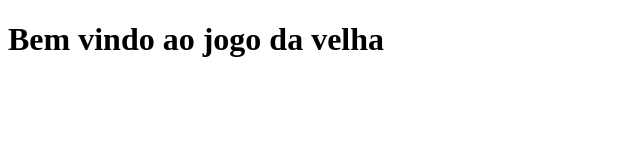
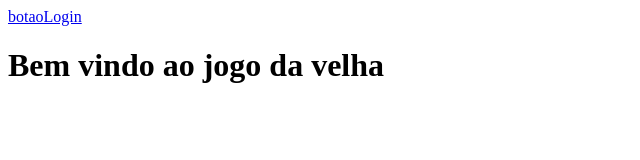
Before and after one commit to tiinsat/tic-tac-toe, a website: page public/index.html in a window 1280 px wide. Shown: the whole page, without its empty margins (0-640 px from the left). Drawn offline with Linux system fonts and the light colour scheme.

Commit message:
feat: adicionar link de login na página inicial

```diff
--- a/public/index.html
+++ b/public/index.html
@@ -6,6 +6,7 @@
     <title>Jogo da Velha</title>
 </head>
 <body>
+    <a href="http://localhost:3000/login">botaoLogin</a>
     <h1>Bem vindo ao jogo da velha</h1>
 </body>
 </html>
```
